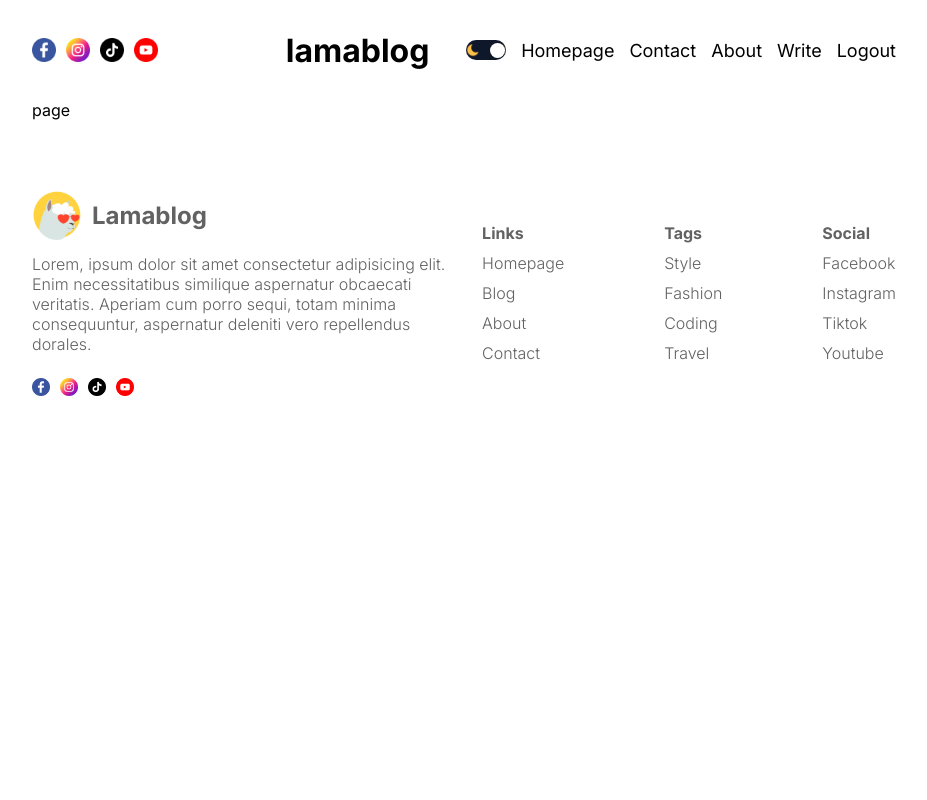
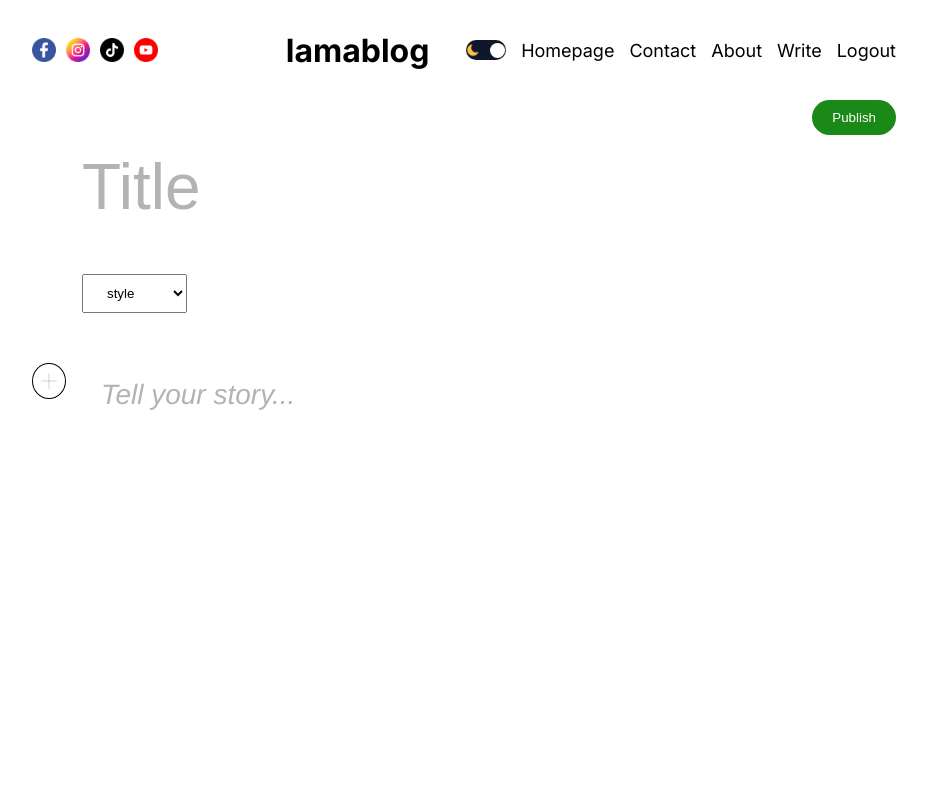
Before and after one commit to sufi0900/lamadev_BLOG_App, a Next.js app: page /write in a window 1280 px wide. Shown: the top 800 px of the page, without its empty margins (176-1103 px from the left). Built offline with nearby package versions, Linux system fonts and the light colour scheme; no server answers; sample sign-in values are in the browser's storage.

Commit message:
New Commit

```diff
--- a/src/app/page.jsx
+++ b/src/app/page.jsx
@@ -11,7 +11,7 @@
   return (
     <div className={styles.container}>
       <Featured />
-      {/* <CategoryList /> */}
+      <CategoryList />
       <div className={styles.content}>
         <CardList page={page} />
         <Menu />
--- a/src/app/write/page.jsx
+++ b/src/app/write/page.jsx
@@ -1,7 +1,158 @@
-import React from "react";
+"use client";
+import dynamic from "next/dynamic"; // Import dynamic from 'next/dynamic' for conditional imports
 
-const page = () => {
-  return <div>page</div>;
+import Image from "next/image";
+import styles from "./writePage.module.css";
+import { useEffect, useState } from "react";
+import "react-quill/dist/quill.bubble.css";
+import { useRouter } from "next/navigation";
+import { useSession } from "next-auth/react";
+import {
+  getStorage,
+  ref,
+  uploadBytesResumable,
+  getDownloadURL,
+} from "firebase/storage";
+import { app } from "@/utils/firebase";
+const ReactQuill = dynamic(() => import("react-quill"), { ssr: false });
+
+const WritePage = () => {
+  const { status } = useSession();
+  const router = useRouter();
+
+  const [open, setOpen] = useState(false);
+  const [file, setFile] = useState(null);
+  const [media, setMedia] = useState("");
+  const [value, setValue] = useState("");
+  const [title, setTitle] = useState("");
+  const [catSlug, setCatSlug] = useState("");
+
+  useEffect(() => {
+    const storage = getStorage(app);
+    const upload = () => {
+      const name = new Date().getTime() + file.name;
+      const storageRef = ref(storage, name);
+
+      const uploadTask = uploadBytesResumable(storageRef, file);
+
+      uploadTask.on(
+        "state_changed",
+        (snapshot) => {
+          const progress =
+            (snapshot.bytesTransferred / snapshot.totalBytes) * 100;
+          console.log("Upload is " + progress + "% done");
+          switch (snapshot.state) {
+            case "paused":
+              console.log("Upload is paused");
+              break;
+            case "running":
+              console.log("Upload is running");
+              break;
+          }
+        },
+        (error) => {},
+        () => {
+          getDownloadURL(uploadTask.snapshot.ref).then((downloadURL) => {
+            setMedia(downloadURL);
+          });
+        }
+      );
+    };
+
+    file && upload();
+  }, [file]);
+
+  if (status === "loading") {
+    return <div className={styles.loading}>Loading...</div>;
+  }
+
+  if (status === "unauthenticated") {
+    router.push("/");
+  }
+
+  const slugify = (str) =>
+    str
+      .toLowerCase()
+      .trim()
+      .replace(/[^\w\s-]/g, "")
+      .replace(/[\s_-]+/g, "-")
+      .replace(/^-+|-+$/g, "");
+
+  const handleSubmit = async () => {
+    const res = await fetch("/api/posts", {
+      method: "POST",
+      body: JSON.stringify({
+        title,
+        desc: value,
+        img: media,
+        slug: slugify(title),
+        catSlug: catSlug || "style", //If not selected, choose the general category
+      }),
+    });
+
+    if (res.status === 200) {
+      const data = await res.json();
+      router.push(`/posts/${data.slug}`);
+    }
+  };
+
+  return (
+    <div className={styles.container}>
+      <input
+        type="text"
+        placeholder="Title"
+        className={styles.input}
+        onChange={(e) => setTitle(e.target.value)}
+      />
+      <select
+        className={styles.select}
+        onChange={(e) => setCatSlug(e.target.value)}
+      >
+        <option value="style">style</option>
+        <option value="fashion">fashion</option>
+        <option value="food">food</option>
+        <option value="culture">culture</option>
+        <option value="travel">travel</option>
+        <option value="coding">coding</option>
+      </select>
+      <div className={styles.editor}>
+        <button className={styles.button} onClick={() => setOpen(!open)}>
+          <Image src="/plus.png" alt="" width={16} height={16} />
+        </button>
+        {open && (
+          <div className={styles.add}>
+            <input
+              type="file"
+              id="image"
+              onChange={(e) => setFile(e.target.files[0])}
+              style={{ display: "none" }}
+            />
+            <button className={styles.addButton}>
+              <label htmlFor="image">
+                <Image src="/image.png" alt="" width={16} height={16} />
+              </label>
+            </button>
+            <button className={styles.addButton}>
+              <Image src="/external.png" alt="" width={16} height={16} />
+            </button>
+            <button className={styles.addButton}>
+              <Image src="/video.png" alt="" width={16} height={16} />
+            </button>
+          </div>
+        )}
+        <ReactQuill
+          className={styles.textArea}
+          theme="bubble"
+          value={value}
+          onChange={setValue}
+          placeholder="Tell your story..."
+        />
+      </div>
+      <button className={styles.publish} onClick={handleSubmit}>
+        Publish
+      </button>
+    </div>
+  );
 };
 
-export default page;
+export default WritePage;
--- a/src/components/comments/Comments.jsx
+++ b/src/components/comments/Comments.jsx
@@ -24,7 +24,7 @@
   const { status } = useSession();
 
   const { data, mutate, isLoading } = useSWR(
-    `https://blogapp-alr1mpmo2-sufi0900.vercel.app/api/comments?postSlug=${postSlug}`,
+    `https://blogapp-42j7j1etz-sufi0900.vercel.app/api/comments?postSlug=${postSlug}`,
     fetcher
   );
 
```
Also changed, not shown: src/components/categoryList/CategoryList.jsx (+6 -3 lines).
